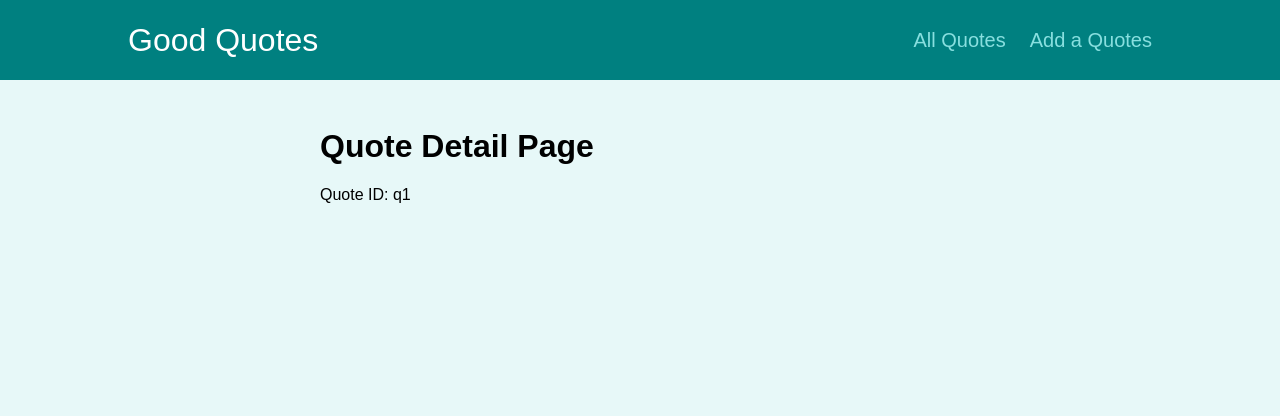
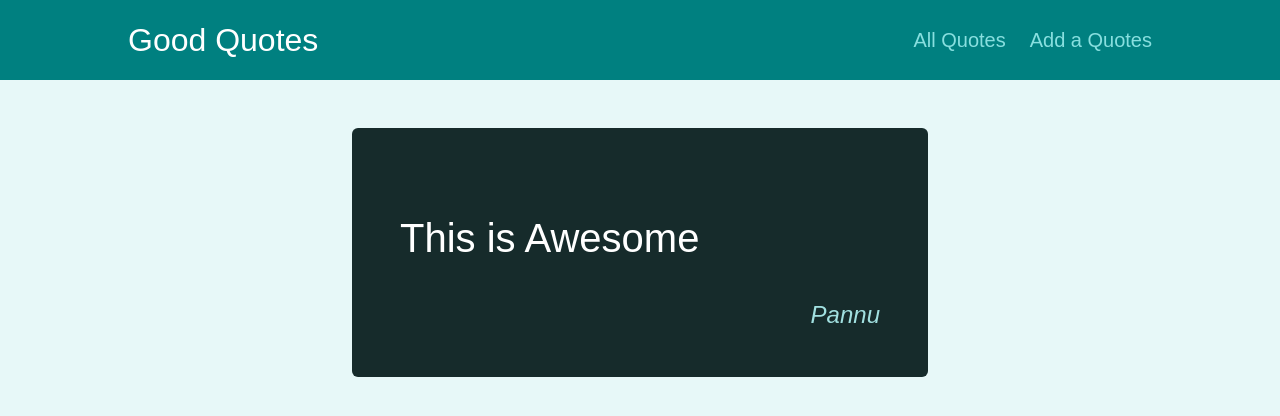
Before and after one commit to Pannu786/React_Learning_Routing, a React (Create React App) app: page /quotes/q1 in a window 1280 px wide. Shown: the top 416 px of the page. Built offline with nearby package versions, Linux system fonts and the light colour scheme.

Commit message:
Dummy data added

```diff
--- a/src/components/quotes/QuoteItem.js
+++ b/src/components/quotes/QuoteItem.js
@@ -1,4 +1,5 @@
 import classes from './QuoteItem.module.css';
+import { Link } from 'react-router-dom';
 
 const QuoteItem = (props) => {
   return (
@@ -9,9 +10,9 @@ const QuoteItem = (props) => {
         </blockquote>
         <figcaption>{props.author}</figcaption>
       </figure>
-      <a className='btn'>
+      <Link to={`/quotes/${props.id}`} className='btn'>
         View Fullscreen
-      </a>
+      </Link>
     </li>
   );
 };
--- a/src/pages/QuotesDetail.js
+++ b/src/pages/QuotesDetail.js
@@ -1,19 +1,27 @@
-
 import { useParams, Route } from 'react-router-dom';
 import Comments from '../components/comments/Comments';
+import HighlightedQuote from '../components/quotes/HighlightedQuote';
+
+const DUMMY_QUOTES = [
+  { id: 'q1', author: 'Pannu', text: 'This is Awesome' },
+  { id: 'q2', author: 'Pannu JI', text: 'This is Awesome Braaa' },
+];
 
 const QuotesDetail = () => {
   const params = useParams();
+  const quote = DUMMY_QUOTES.find((quote) => quote.id === params.quoteId);
+
+  if (!quote) {
+    return <p>Quote not found</p>;
+  }
 
   return (
     <>
-      <h1>Quote Detail Page</h1>
-      <p>Quote ID: {params.quoteId}</p>
+      <HighlightedQuote text={quote.text} author={quote.author} />
       <Route path={`/quotes/${params.quoteId}/comments`}>
         <Comments />
       </Route>
     </>
   );
 };
-
 export default QuotesDetail;
```
